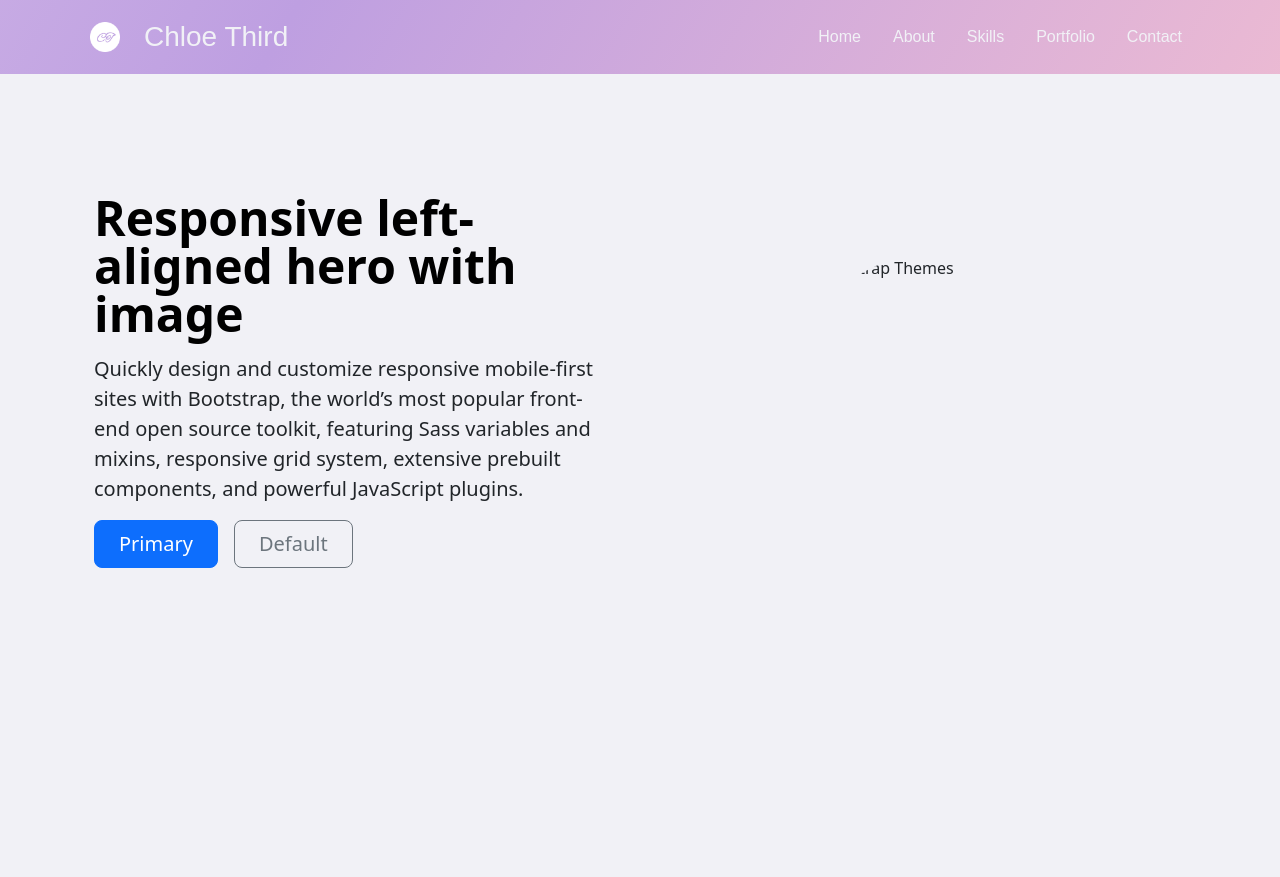
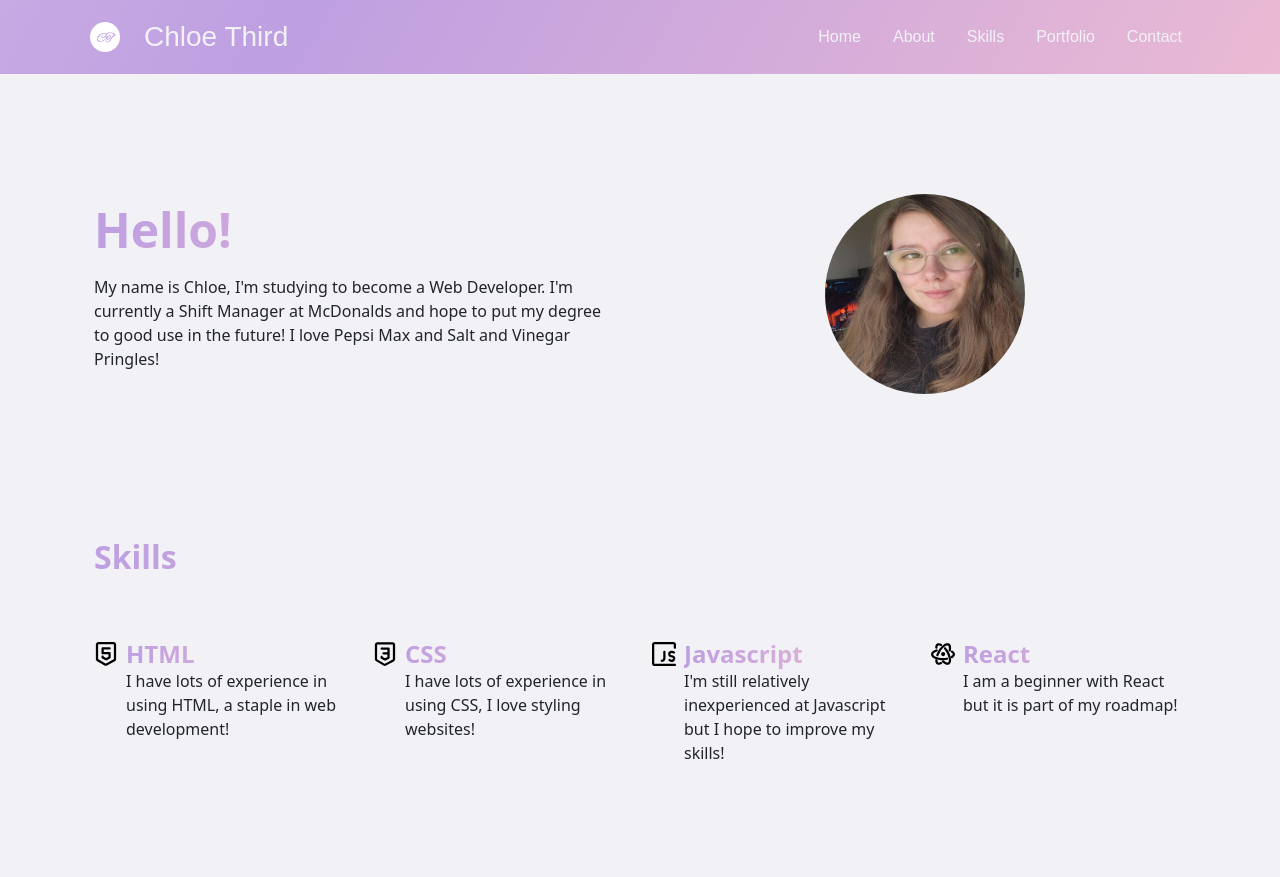
Before and after one commit to Katlanta/PersonalWebsite, a plain HTML site: page index.html in a window 1280 px wide. Before the commit the page ends 800 px from the top, so only its background shows below. Drawn offline with nearby package versions, Linux system fonts and the light colour scheme.

Commit message:
Added Skills section + SVGs

```diff
--- a/index.html
+++ b/index.html
@@ -48,41 +48,81 @@
         <div class="row flex-lg-row-reverse align-items-center g-5 py-5">
           <div class="col-10 col-sm-8 col-lg-6">
             <img
-              src=""
+              src="./images/metwo.jpg"
               class="d-block mx-lg-auto profile"
               alt="Bootstrap Themes"
-              width="250"
-              height="250"
+              width="200"
+              height="200"
               loading="lazy"
             />
           </div>
           <div class="col-lg-6">
-            <h1 class="display-5 fw-bold text-body-emphasis lh-1 mb-3">
-              Responsive left-aligned hero with image
-            </h1>
-            <p class="lead">
-              Quickly design and customize responsive mobile-first sites with
-              Bootstrap, the world’s most popular front-end open source toolkit,
-              featuring Sass variables and mixins, responsive grid system,
-              extensive prebuilt components, and powerful JavaScript plugins.
+            <h1 class="display-5 fw-bold mb-3">Hello!</h1>
+            <p>
+              My name is Chloe, I'm studying to become a Web Developer. I'm
+              currently a Shift Manager at McDonalds and hope to put my degree
+              to good use in the future! I love Pepsi Max and Salt and Vinegar
+              Pringles!
             </p>
-            <div class="d-grid gap-2 d-md-flex justify-content-md-start">
-              <button type="button" class="btn btn-primary btn-lg px-4 me-md-2">
-                Primary
-              </button>
-              <button
-                type="button"
-                class="btn btn-outline-secondary btn-lg px-4"
-              >
-                Default
-              </button>
-            </div>
           </div>
         </div>
       </div>
     </section>
     <!--Skills-->
-    <section></section>
+    <section>
+      <div class="container px-4 py-5" id="icon-grid">
+        <h2 class="pb-2 fw-bold">Skills</h2>
+        <div
+          class="row row-cols-1 row-cols-sm-2 row-cols-md-3 row-cols-lg-4 g-4 py-5"
+        >
+          <div class="col d-flex align-items-start">
+            <img class="icons me-1 flex-shrink-0"src="./icons/html-16-svgrepo-com.svg">
+            <div>
+              <h3 class="fw-bold mb-0 fs-4 ">
+                HTML
+              </h3>
+              <p>
+                I have lots of experience in using HTML, a staple in web development!
+              </p>
+            </div>
+          </div>
+          <div class="col d-flex align-items-start">
+            <img class="icons me-1 flex-shrink-0"src="./icons/css-16-svgrepo-com.svg">
+            <div>
+              <h3 class="fw-bold mb-0 fs-4 ">
+                CSS
+              </h3>
+              <p>
+                I have lots of experience in using CSS, I love styling websites!
+              </p>
+            </div>
+          </div>
+          <div class="col d-flex align-items-start">
+            <img class="icons me-1 flex-shrink-0"src="./icons/javascript-16-svgrepo-com.svg">
+            <div>
+              <h3 class="fw-bold mb-0 fs-4 ">
+                Javascript
+              </h3>
+              <p>
+                I'm still relatively inexperienced at Javascript but I hope to improve my skills!
+              </p>
+            </div>
+          </div>
+          <div class="col d-flex align-items-start">
+            <img class="icons me-1 flex-shrink-0"src="./icons/react-16-svgrepo-com.svg">
+            <div>
+              <h3 class="fw-bold mb-0 fs-4 ">
+                React
+              </h3>
+              <p>
+                I am a beginner with React but it is part of my roadmap!
+              </p>
+            </div>
+          </div>
+          </div>
+        </div>
+      </div>
+    </section>
     <!--Work Experience-->
     <section></section>
     <!--Pets/Hobbies-->
--- a/style.css
+++ b/style.css
@@ -18,6 +18,7 @@
   background-size: 180% 180%;
   animation: gradient-animation 18s ease infinite;
 }
+
 
 @keyframes gradient-animation {
   0% {
@@ -47,3 +48,27 @@ body {
 .profile{
     border-radius: 50%;
 }
+
+h1{
+    background: linear-gradient(to right, #BE9FE1, #F2BED1);
+    background-clip: text;
+    color: transparent;
+}
+
+h2{
+    background: linear-gradient(to right, #BE9FE1, #F2BED1);
+    background-clip: text;
+    color: transparent;
+}
+
+h3 {
+    background: linear-gradient(to right, #BE9FE1, #F2BED1);
+    background-clip: text;
+    color: transparent;
+}
+
+.icons{
+  width: 1.75rem;
+  height: 1.75rem;
+  padding-right:0.25rem
+}
```
Also changed, not shown: icons/css-16-svgrepo-com.svg (added), icons/gamepad-svgrepo-com.svg (added), icons/html-16-svgrepo-com.svg (added), icons/javascript-16-svgrepo-com.svg (added), icons/react-16-svgrepo-com.svg (added), icons/vscode-16-svgrepo-com.svg (added), images/metwo.jpg (added), 1 other file.
